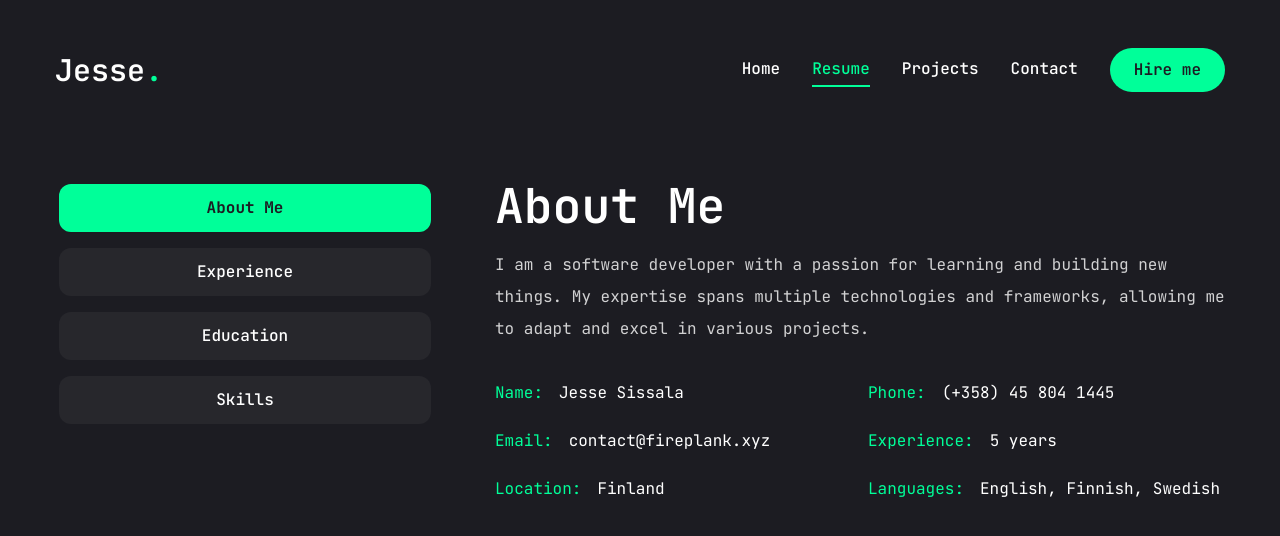
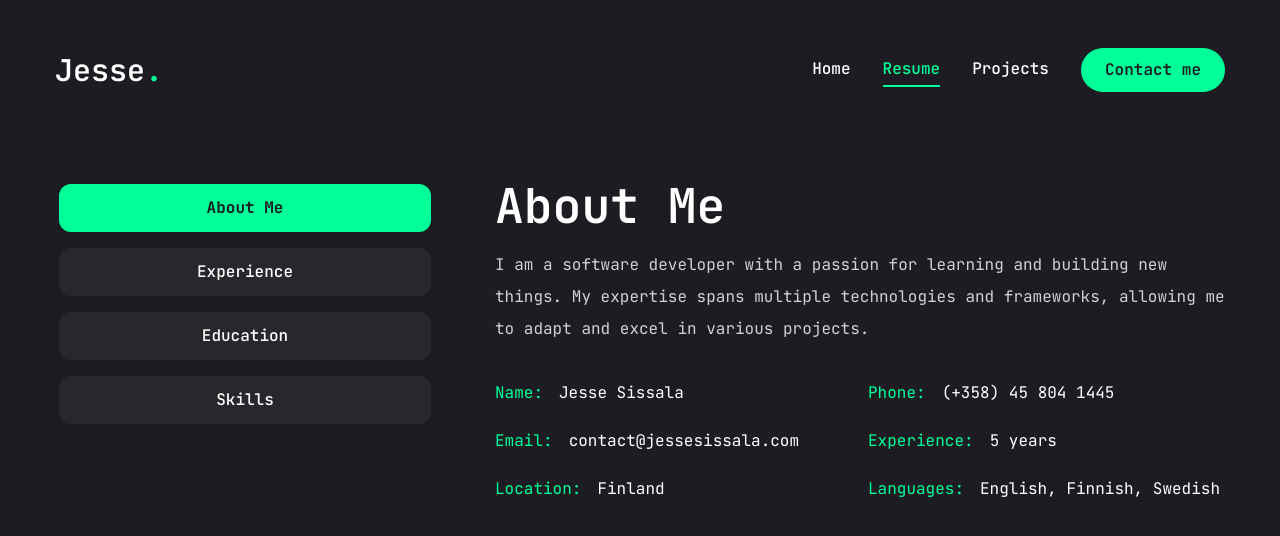
Before and after one commit to FirePlank/Portfolio, a Next.js app: page /resume in a window 1280 px wide. Shown: the top 536 px of the page. Built offline with nearby package versions, Linux system fonts and the light colour scheme.

Commit message:
small improvements

```diff
--- a/app/contact/page.tsx
+++ b/app/contact/page.tsx
@@ -18,7 +18,7 @@ const data = [
     {
         icon: <FaEnvelope/>,
         label: 'Email',
-        value: 'contact@fireplank.xyz'
+        value: 'contact@jessesissala.com'
     },
     {
         icon: <FaDiscord/>,
@@ -98,6 +98,10 @@ const Contact = () => {
         setInfo('CAPTCHA expired. Please try again.');
     }
 
+    if (!process.env.NEXT_PUBLIC_HCAPTCHA_SITEKEY) {
+        throw new Error('NEXT_PUBLIC_HCAPTCHA_SITEKEY is not defined');
+    }
+
     return <motion.section
         initial={{opacity: 0}}
         animate={{opacity: 1, transition: {duration: 0.25, delay: 0.4, ease: "easeIn"}}}
@@ -109,7 +113,6 @@ const Contact = () => {
             sitekey={process.env.NEXT_PUBLIC_HCAPTCHA_SITEKEY}
             onVerify={onCAPTCHAChange}
             onExpire={onCAPTCHAExpire}
-            style={{position: 'absolute', width: 0, height: 0, overflow: 'hidden', pointerEvents: 'none'}}
         />
         <div className="container mx-auto flex-grow">
             <div className="flex flex-col xl:flex-row gap-[30px]">
@@ -138,7 +141,7 @@ const Contact = () => {
                                 disabled={isLoading || !isFormValid()}>
                             {isLoading && <div className="loader mr-3"/>}{isLoading ? 'Sending...' : 'Send message'}
                         </Button>
-                        {info && <p className='text-accent text-sm'>
+                        {info && !error && <p className='text-accent text-sm'>
                             {info}
                         </p>
                         }
--- a/app/projects/page.tsx
+++ b/app/projects/page.tsx
@@ -22,20 +22,20 @@ const projects = [
     },
     {
         num: '02',
-        title: 'Shortlang',
-        description: 'A programming language designed for code golfing and competitive programming.',
-        stack: [{name: 'Rust'}, {name: 'Interpreter'}, {name: 'Compiler'}],
-        image: '/assets/projects/shortlang.webp',
-        github: 'https://github.com/ShortLang/ShortLang'
-    },
-    {
-        num: '03',
         title: 'Cresliant',
         description: 'A powerful node-based image editor made in Python, offering intuitive image manipulation and enhancement through a user-friendly interface.',
         stack: [{name: 'Python'}, {name: 'Dear PyGui'}, {name: 'Pillow'}],
         image: '/assets/projects/cresliant-demo.mp4',
         live: 'https://cresliant.github.io',
         github: 'https://github.com/Cresliant/Cresliant'
+    },
+    {
+        num: '03',
+        title: 'Shortlang',
+        description: 'A programming language designed for code golfing and competitive programming.',
+        stack: [{name: 'Rust'}, {name: 'Interpreter'}, {name: 'Compiler'}],
+        image: '/assets/projects/shortlang.webp',
+        github: 'https://github.com/ShortLang/ShortLang'
     },
     {
         num: '04',
@@ -54,9 +54,9 @@ const Projects = () => {
     useEffect(() => {
         const loadImageDimensions = async () => {
             const dimensions = await Promise.all(projects.map(project => {
-                return new Promise(resolve => {
+                return new Promise<{ width: number; height: number }>(resolve => {
                     if (project.image.endsWith('.mp4')) {
-                        resolve({width: '100%', height: '100%'});
+                        resolve({width: 100, height: 100});
                     } else {
                         const img = new window.Image();
                         img.src = project.image;
--- a/app/resume/page.tsx
+++ b/app/resume/page.tsx
@@ -51,7 +51,7 @@ const about = {
         },
         {
             fieldName: 'Email',
-            fieldValue: 'contact@fireplank.xyz'
+            fieldValue: 'contact@jessesissala.com'
         },
         {
             fieldName: 'Experience',
--- a/components/DownloadCVButton.tsx
+++ b/components/DownloadCVButton.tsx
@@ -19,14 +19,14 @@ const DownloadCVButton = () => {
             </DropdownMenuTrigger>
             <DropdownMenuContent>
                 <DropdownMenuItem asChild>
-                    <a href="/assets/Ansioluettelo.pdf" className="block px-4 py-2 text-sm"
+                    <a href="/assets/Ansioluettelo.pdf" className="block px-4 py-2 text-sm hover:cursor-pointer"
                        target="_blank">
                         Finnish Version
                     </a>
                 </DropdownMenuItem>
                 <DropdownMenuSeparator/>
                 <DropdownMenuItem asChild>
-                    <a href="/assets/CV.pdf" className="block px-4 py-2 text-sm" target="_blank">
+                    <a href="/assets/CV.pdf" className="block px-4 py-2 text-sm hover:cursor-pointer" target="_blank">
                         English Version
                     </a>
                 </DropdownMenuItem>
--- a/components/Header.tsx
+++ b/components/Header.tsx
@@ -18,7 +18,7 @@ const Header = () => {
                 <div className="hidden md:flex items-center gap-8">
                     <Nav/>
                     <Link href="/contact">
-                        <Button>Hire me</Button>
+                        <Button>Contact me</Button>
                     </Link>
                 </div>
 
--- a/components/MobileNav.tsx
+++ b/components/MobileNav.tsx
@@ -1,14 +1,16 @@
 "use client";
 import {useState, useEffect} from 'react';
-import {Sheet, SheetContent, SheetTrigger} from "@/components/ui/sheet";
+import {Sheet, SheetContent, SheetTitle, SheetTrigger} from "@/components/ui/sheet";
 import Link from 'next/link';
 import {CiMenuFries} from "react-icons/ci";
 import {usePathname} from "next/navigation";
+import * as VisuallyHidden from "@radix-ui/react-visually-hidden";
 
 const links = [
     {name: 'home', path: '/'},
     {name: 'resume', path: '/resume'},
     {name: 'projects', path: '/projects'},
+    // {name: 'apps', path: '/apps'},
     {name: 'contact', path: '/contact'}
 ];
 
@@ -25,7 +27,10 @@ const MobileNav = () => {
             <SheetTrigger className="flex items-center justify-center">
                 <CiMenuFries className="text-[32px] text-accent"/>
             </SheetTrigger>
-            <SheetContent className="flex flex-col">
+            <VisuallyHidden.Root>
+                <SheetTitle>Menu</SheetTitle>
+            </VisuallyHidden.Root>
+            <SheetContent className="flex flex-col z-[1000]">
                 {/* Logo */}
                 <div className="mt-32 mb-40 text-center text-2xl">
                     <Link href="/">
--- a/components/Nav.tsx
+++ b/components/Nav.tsx
@@ -15,10 +15,6 @@ const links = [
         name: 'projects',
         path: '/projects'
     },
-    {
-        name: 'contact',
-        path: '/contact'
-    }
 ];
 
 const Nav = () => {
```
Also changed, not shown: 1 other file (tests, documents, lock files or other folders).
